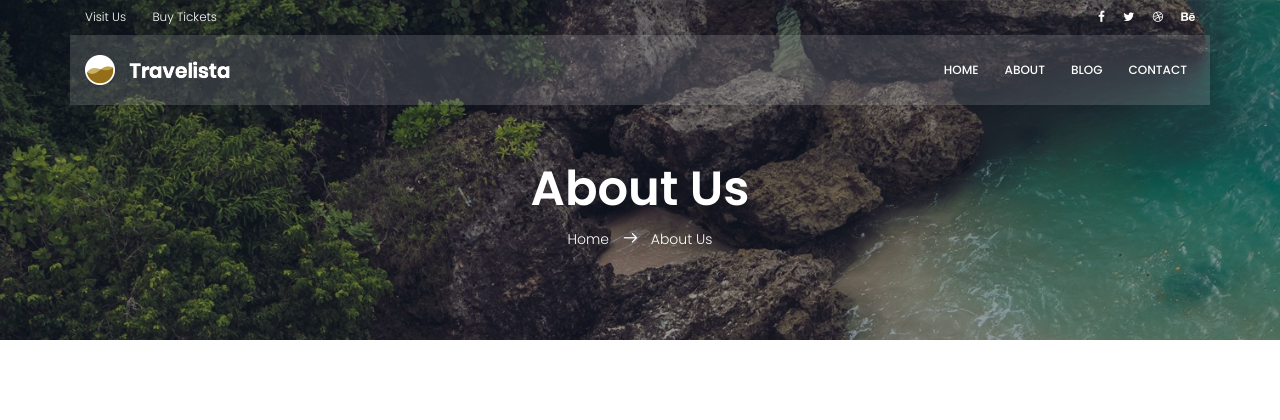
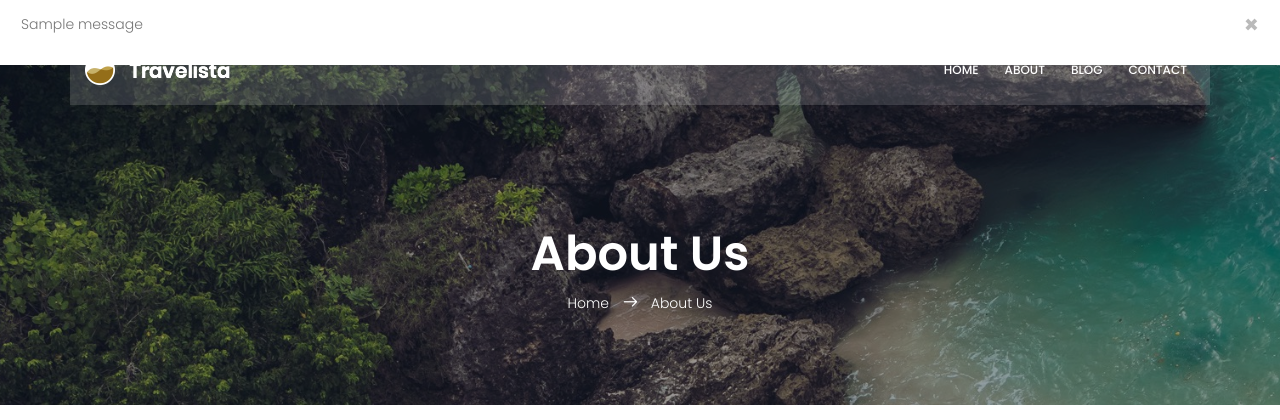
Before and after one commit to Samane-Gh/mySite, a Django app: page /about in a window 1280 px wide. Shown: the top 420 px of the page. Run offline with Django 3.2, Linux system fonts and the light colour scheme; tables that the repository leaves empty hold one stand-in row (values such as "Sample post"); one stand-in notice (Sample message) is shown; some libraries are stand-ins or nearby versions.

Commit message:
exercise chapter 8

```diff
--- a/templates/base.html
+++ b/templates/base.html
@@ -31,10 +31,6 @@
               <li><a href="{% url 'website:index' %}">Home</a></li>
               <li><a href="{% url 'website:about'%}">About</a></li>
               <li><a href="{% url 'blog:index'%}">Blog </a></li>
-
-
-
-
               <li><a href="{% url 'website:contact' %}">Contact</a></li>
             </ul>
           </nav><!-- #nav-menu-container -->
@@ -71,6 +67,26 @@
         <link rel="stylesheet" href="{% static 'css/owl.carousel.css' %}">
         <link rel="stylesheet" href="{% static 'css/main.css' %}">
     </head>
+    {% comment %} {% if messages %}
+        <ul class="messages">
+        {% for message in messages %}
+            <li {% if message.tags %} class="{{ message.tags }}"{% endif %}>{{ message }}</li>
+        {% endfor %}
+        </ul>
+    {% endif %} {% endcomment %}
+    {% for message in messages %}
+        <div class="container-fluid p-0">
+            <div class="alert {{ message.tags }} alert-dismissible" role="alert" >
+                <button type="button" class="close" data-dismiss="alert" aria-label="Close">
+                 <span aria-hidden="True">&times;</span>
+                </button>
+                {{ message }}
+            </div>
+        </div>
+    {% endfor %}
+
+
+
     {%block contant%}
 
 
--- a/templates/website/contact.html
+++ b/templates/website/contact.html
@@ -66,7 +66,7 @@
 
 										<input name="email" placeholder="Enter email address" pattern="[A-Za-z0-9._%+-]+@[A-Za-z0-9.-]+\.[A-Za-z]{1,63}$" onfocus="this.placeholder = ''" onblur="this.placeholder = 'Enter email address'" class="common-input mb-20 form-control" required="" type="email">
 
-										<input name="subject" placeholder="Enter subject" onfocus="this.placeholder = ''" onblur="this.placeholder = 'Enter subject'" class="common-input mb-20 form-control" required="" type="text">
+										<input name="subject" placeholder="Enter subject" onfocus="this.placeholder = ''" onblur="this.placeholder = 'Enter subject'" class="common-input mb-20 form-control" type="text">
 									</div>
 									<div class="col-lg-6 form-group">
 										<textarea class="common-textarea form-control" name="massage" placeholder="Enter Messege" onfocus="this.placeholder = ''" onblur="this.placeholder = 'Enter Messege'" required=""></textarea>
@@ -81,7 +81,7 @@
 						</div>
 						{% if messages %}
 						<ul class="messages">
-							{% for message in messages %%}
+							{% for message in messages %}
 								<li{% if message.tags %} class="{{message.tags}}"{% endif%}>{{message}}
 							{% endfor %}
 						{% endif %}
--- a/website/models.py
+++ b/website/models.py
@@ -4,7 +4,7 @@
 class Contact(models.Model):
     name = models.CharField(max_length=255)
     email = models.EmailField(max_length=255)
-    subject = models.CharField(max_length=255)
+    subject = models.CharField(blank=True ,null=True , max_length=255)
     massage = models.TextField()
     created_date = models.DateTimeField(auto_now_add=True)
     update_date = models.DateTimeField(auto_now_add=True)
--- a/website/views.py
+++ b/website/views.py
@@ -10,14 +10,22 @@
 def about_view(request):
     return  render (request ,'website/about.html')
 
+Contact.objects.update(name='unknown')
 def contact_view(request):
+
+
+    form = ContactForm(request.POST)
     if request.method == 'POST' :
+
         form = ContactForm(request.POST)
+        form.save()
         if form.is_valid():
-           form.save()
+
            messages.add_message(request,messages.SUCCESS,'Your ticket submitted successfully')
         else:
             messages.add_message(request,messages.ERROR,'Your ticket didnt submited')
+
+
     form = ContactForm()
     return render(request,'website/contact.html',{'form': form})
 
```
Also changed, not shown: media/blog/d3_Cn5y83p.jpg (added), website/migrations/0003_remove_contact_name.py (added), website/migrations/0004_alter_contact_subject.py (added), website/migrations/0005_alter_contact_subject.py (added), website/migrations/0006_alter_contact_subject.py (added), website/migrations/0007_alter_contact_subject.py (added), website/migrations/0008_alter_contact_subject.py (added), website/migrations/0009_alter_contact_subject.py (added), website/migrations/0010_alter_contact_subject.py (added), website/migrations/0011_contact_name.py (added), website/migrations/0012_alter_contact_name.py (added).
